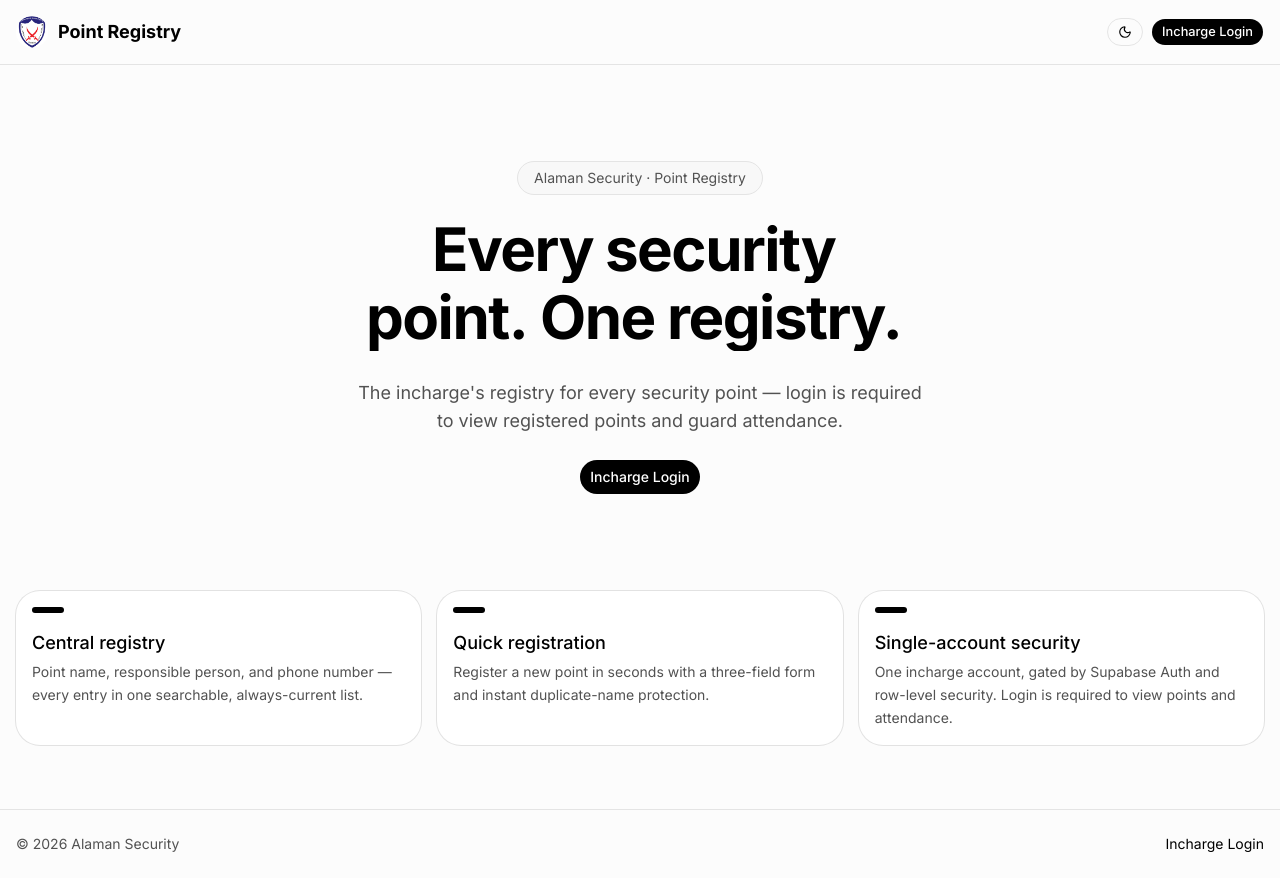
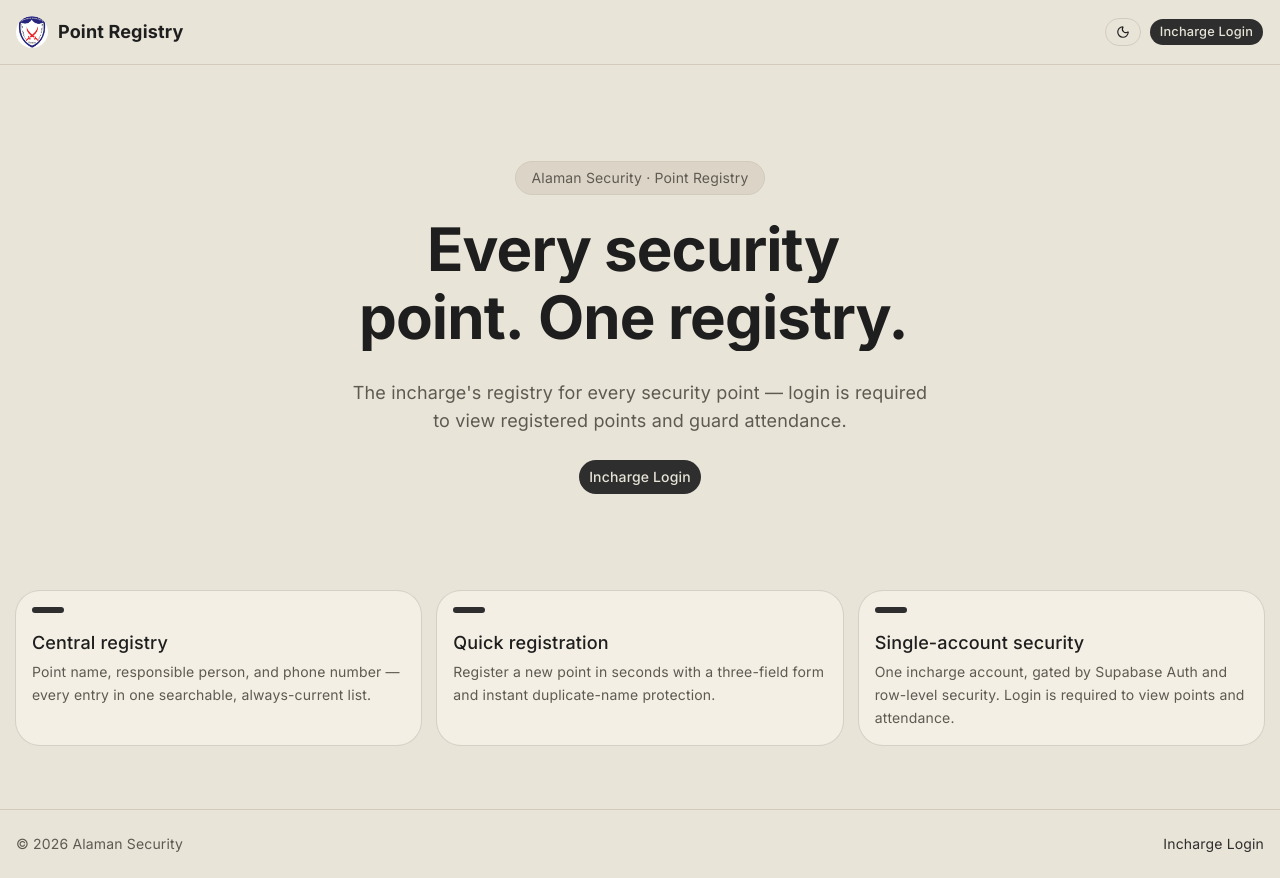
Before and after one commit to Saim-Ali-Awan/Alaman-security-app, a Next.js app: page / in a window 1280 px wide. Built offline with nearby package versions, Linux system fonts and the light colour scheme; no server answers.

Commit message:
Update Color scheme

```diff
--- a/app/globals.css
+++ b/app/globals.css
@@ -3,111 +3,111 @@
 @custom-variant dark (&:is(.dark *));
 
 :root {
-  --background: oklch(0.9900 0 0);
-  --foreground: oklch(0 0 0);
-  --card: oklch(1 0 0);
-  --card-foreground: oklch(0 0 0);
-  --popover: oklch(0.9900 0 0);
-  --popover-foreground: oklch(0 0 0);
-  --primary: oklch(0 0 0);
-  --primary-foreground: oklch(1 0 0);
-  --secondary: oklch(0.9400 0 0);
-  --secondary-foreground: oklch(0 0 0);
-  --muted: oklch(0.9700 0 0);
-  --muted-foreground: oklch(0.4400 0 0);
-  --accent: oklch(0.9400 0 0);
-  --accent-foreground: oklch(0 0 0);
-  --destructive: oklch(0.6300 0.1900 23.0300);
-  --destructive-foreground: oklch(1 0 0);
-  --border: oklch(0.9200 0 0);
-  --input: oklch(0.9400 0 0);
-  --ring: oklch(0 0 0);
-  --chart-1: oklch(0.8100 0.1700 75.3500);
-  --chart-2: oklch(0.5500 0.2200 264.5300);
-  --chart-3: oklch(0.7200 0 0);
-  --chart-4: oklch(0.9200 0 0);
-  --chart-5: oklch(0.5600 0 0);
-  --sidebar: oklch(0.9900 0 0);
-  --sidebar-foreground: oklch(0 0 0);
-  --sidebar-primary: oklch(0 0 0);
-  --sidebar-primary-foreground: oklch(1 0 0);
-  --sidebar-accent: oklch(0.9400 0 0);
-  --sidebar-accent-foreground: oklch(0 0 0);
-  --sidebar-border: oklch(0.9400 0 0);
-  --sidebar-ring: oklch(0 0 0);
-  --font-sans: Geist, sans-serif;
-  --font-serif: Georgia, serif;
-  --font-mono: Geist Mono, monospace;
+  --background: oklch(0.9195 0.0169 88.0030);
+  --foreground: oklch(0.2350 0 0);
+  --card: oklch(0.9530 0.0156 86.4257);
+  --card-foreground: oklch(0.2350 0 0);
+  --popover: oklch(0.9530 0.0156 86.4257);
+  --popover-foreground: oklch(0.2350 0 0);
+  --primary: oklch(0.3012 0 0);
+  --primary-foreground: oklch(0.9169 0.0175 99.6160);
+  --secondary: oklch(0.8647 0.0201 87.5232);
+  --secondary-foreground: oklch(0.3012 0 0);
+  --muted: oklch(0.8340 0.0232 87.1630);
+  --muted-foreground: oklch(0.4688 0.0136 84.5932);
+  --accent: oklch(0.9169 0.0175 99.6160);
+  --accent-foreground: oklch(0.3012 0 0);
+  --destructive: oklch(0.5771 0.2152 27.3250);
+  --destructive-foreground: oklch(1.0000 0 0);
+  --border: oklch(0.8434 0.0231 87.1621);
+  --input: oklch(0.8434 0.0231 87.1621);
+  --ring: oklch(0.3012 0 0);
+  --chart-1: oklch(0.6863 0.1743 34.2614);
+  --chart-2: oklch(0.2350 0 0);
+  --chart-3: oklch(0.4688 0.0136 84.5932);
+  --chart-4: oklch(0.7057 0.0250 82.0932);
+  --chart-5: oklch(0.8340 0.0232 87.1630);
+  --sidebar: oklch(0.8985 0.0199 87.5195);
+  --sidebar-foreground: oklch(0.2350 0 0);
+  --sidebar-primary: oklch(0.3012 0 0);
+  --sidebar-primary-foreground: oklch(0.9169 0.0175 99.6160);
+  --sidebar-accent: oklch(0.9169 0.0175 99.6160);
+  --sidebar-accent-foreground: oklch(0.3012 0 0);
+  --sidebar-border: oklch(0.8434 0.0231 87.1621);
+  --sidebar-ring: oklch(0.3012 0 0);
+  --font-sans: "Inter", sans-serif;
+  --font-serif: "Playfair Display", serif;
+  --font-mono: "JetBrains Mono", monospace;
   --radius: 0.5rem;
   --shadow-x: 0px;
-  --shadow-y: 1px;
-  --shadow-blur: 2px;
+  --shadow-y: 4px;
+  --shadow-blur: 10px;
   --shadow-spread: 0px;
-  --shadow-opacity: 0.18;
-  --shadow-color: hsl(0 0% 0%);
-  --shadow-2xs: 0px 1px 2px 0px hsl(0 0% 0% / 0.09);
-  --shadow-xs: 0px 1px 2px 0px hsl(0 0% 0% / 0.09);
-  --shadow-sm: 0px 1px 2px 0px hsl(0 0% 0% / 0.18), 0px 1px 2px -1px hsl(0 0% 0% / 0.18);
-  --shadow: 0px 1px 2px 0px hsl(0 0% 0% / 0.18), 0px 1px 2px -1px hsl(0 0% 0% / 0.18);
-  --shadow-md: 0px 1px 2px 0px hsl(0 0% 0% / 0.18), 0px 2px 4px -1px hsl(0 0% 0% / 0.18);
-  --shadow-lg: 0px 1px 2px 0px hsl(0 0% 0% / 0.18), 0px 4px 6px -1px hsl(0 0% 0% / 0.18);
-  --shadow-xl: 0px 1px 2px 0px hsl(0 0% 0% / 0.18), 0px 8px 10px -1px hsl(0 0% 0% / 0.18);
-  --shadow-2xl: 0px 1px 2px 0px hsl(0 0% 0% / 0.45);
-  --tracking-normal: 0em;
+  --shadow-opacity: 0.1;
+  --shadow-color: #000000;
+  --shadow-2xs: 0px 4px 10px 0px hsl(0 0% 0% / 0.05);
+  --shadow-xs: 0px 4px 10px 0px hsl(0 0% 0% / 0.05);
+  --shadow-sm: 0px 4px 10px 0px hsl(0 0% 0% / 0.10), 0px 1px 2px -1px hsl(0 0% 0% / 0.10);
+  --shadow: 0px 4px 10px 0px hsl(0 0% 0% / 0.10), 0px 1px 2px -1px hsl(0 0% 0% / 0.10);
+  --shadow-md: 0px 4px 10px 0px hsl(0 0% 0% / 0.10), 0px 2px 4px -1px hsl(0 0% 0% / 0.10);
+  --shadow-lg: 0px 4px 10px 0px hsl(0 0% 0% / 0.10), 0px 4px 6px -1px hsl(0 0% 0% / 0.10);
+  --shadow-xl: 0px 4px 10px 0px hsl(0 0% 0% / 0.10), 0px 8px 10px -1px hsl(0 0% 0% / 0.10);
+  --shadow-2xl: 0px 4px 10px 0px hsl(0 0% 0% / 0.25);
+  --tracking-normal: 0.01em;
   --spacing: 0.25rem;
 }
 
 .dark {
-  --background: oklch(0 0 0);
-  --foreground: oklch(1 0 0);
-  --card: oklch(0.1400 0 0);
-  --card-foreground: oklch(1 0 0);
-  --popover: oklch(0.1800 0 0);
-  --popover-foreground: oklch(1 0 0);
-  --primary: oklch(1 0 0);
-  --primary-foreground: oklch(0 0 0);
-  --secondary: oklch(0.2500 0 0);
-  --secondary-foreground: oklch(1 0 0);
-  --muted: oklch(0.2300 0 0);
-  --muted-foreground: oklch(0.7200 0 0);
-  --accent: oklch(0.3200 0 0);
-  --accent-foreground: oklch(1 0 0);
-  --destructive: oklch(0.6900 0.2000 23.9100);
-  --destructive-foreground: oklch(0 0 0);
-  --border: oklch(0.2600 0 0);
-  --input: oklch(0.3200 0 0);
-  --ring: oklch(0.7200 0 0);
-  --chart-1: oklch(0.8100 0.1700 75.3500);
-  --chart-2: oklch(0.5800 0.2100 260.8400);
-  --chart-3: oklch(0.5600 0 0);
-  --chart-4: oklch(0.4400 0 0);
-  --chart-5: oklch(0.9200 0 0);
-  --sidebar: oklch(0.1800 0 0);
-  --sidebar-foreground: oklch(1 0 0);
-  --sidebar-primary: oklch(1 0 0);
-  --sidebar-primary-foreground: oklch(0 0 0);
-  --sidebar-accent: oklch(0.3200 0 0);
-  --sidebar-accent-foreground: oklch(1 0 0);
-  --sidebar-border: oklch(0.3200 0 0);
-  --sidebar-ring: oklch(0.7200 0 0);
-  --font-sans: Geist, sans-serif;
-  --font-serif: Georgia, serif;
-  --font-mono: Geist Mono, monospace;
+  --background: oklch(0.1913 0 0);
+  --foreground: oklch(0.9173 0.0133 82.4015);
+  --card: oklch(0.2264 0 0);
+  --card-foreground: oklch(0.9173 0.0133 82.4015);
+  --popover: oklch(0.2264 0 0);
+  --popover-foreground: oklch(0.9173 0.0133 82.4015);
+  --primary: oklch(0.8520 0.0205 100.6306);
+  --primary-foreground: oklch(0.3329 0 0);
+  --secondary: oklch(0.2520 0 0);
+  --secondary-foreground: oklch(0.8520 0.0205 100.6306);
+  --muted: oklch(0.2850 0 0);
+  --muted-foreground: oklch(0.6348 0.0113 81.7875);
+  --accent: oklch(0.3329 0 0);
+  --accent-foreground: oklch(0.8520 0.0205 100.6306);
+  --destructive: oklch(0.6368 0.2078 25.3313);
+  --destructive-foreground: oklch(1.0000 0 0);
+  --border: oklch(0.2931 0 0);
+  --input: oklch(0.2931 0 0);
+  --ring: oklch(0.8520 0.0205 100.6306);
+  --chart-1: oklch(0.6863 0.1743 34.2614);
+  --chart-2: oklch(0.8590 0.0209 74.6369);
+  --chart-3: oklch(0.6348 0.0113 81.7875);
+  --chart-4: oklch(0.4681 0.0069 84.5829);
+  --chart-5: oklch(0.3523 0 0);
+  --sidebar: oklch(0.1730 0 0);
+  --sidebar-foreground: oklch(0.9173 0.0133 82.4015);
+  --sidebar-primary: oklch(0.8520 0.0205 100.6306);
+  --sidebar-primary-foreground: oklch(0.3329 0 0);
+  --sidebar-accent: oklch(0.3329 0 0);
+  --sidebar-accent-foreground: oklch(0.8520 0.0205 100.6306);
+  --sidebar-border: oklch(0.2931 0 0);
+  --sidebar-ring: oklch(0.8520 0.0205 100.6306);
+  --font-sans: "Inter", sans-serif;
+  --font-serif: "Playfair Display", serif;
+  --font-mono: "JetBrains Mono", monospace;
   --radius: 0.5rem;
   --shadow-x: 0px;
-  --shadow-y: 1px;
-  --shadow-blur: 2px;
+  --shadow-y: 6px;
+  --shadow-blur: 15px;
   --shadow-spread: 0px;
-  --shadow-opacity: 0.18;
-  --shadow-color: hsl(0 0% 0%);
-  --shadow-2xs: 0px 1px 2px 0px hsl(0 0% 0% / 0.09);
-  --shadow-xs: 0px 1px 2px 0px hsl(0 0% 0% / 0.09);
-  --shadow-sm: 0px 1px 2px 0px hsl(0 0% 0% / 0.18), 0px 1px 2px -1px hsl(0 0% 0% / 0.18);
-  --shadow: 0px 1px 2px 0px hsl(0 0% 0% / 0.18), 0px 1px 2px -1px hsl(0 0% 0% / 0.18);
-  --shadow-md: 0px 1px 2px 0px hsl(0 0% 0% / 0.18), 0px 2px 4px -1px hsl(0 0% 0% / 0.18);
-  --shadow-lg: 0px 1px 2px 0px hsl(0 0% 0% / 0.18), 0px 4px 6px -1px hsl(0 0% 0% / 0.18);
-  --shadow-xl: 0px 1px 2px 0px hsl(0 0% 0% / 0.18), 0px 8px 10px -1px hsl(0 0% 0% / 0.18);
-  --shadow-2xl: 0px 1px 2px 0px hsl(0 0% 0% / 0.45);
+  --shadow-opacity: 0.3;
+  --shadow-color: #000000;
+  --shadow-2xs: 0px 6px 15px 0px hsl(0 0% 0% / 0.15);
+  --shadow-xs: 0px 6px 15px 0px hsl(0 0% 0% / 0.15);
+  --shadow-sm: 0px 6px 15px 0px hsl(0 0% 0% / 0.30), 0px 1px 2px -1px hsl(0 0% 0% / 0.30);
+  --shadow: 0px 6px 15px 0px hsl(0 0% 0% / 0.30), 0px 1px 2px -1px hsl(0 0% 0% / 0.30);
+  --shadow-md: 0px 6px 15px 0px hsl(0 0% 0% / 0.30), 0px 2px 4px -1px hsl(0 0% 0% / 0.30);
+  --shadow-lg: 0px 6px 15px 0px hsl(0 0% 0% / 0.30), 0px 4px 6px -1px hsl(0 0% 0% / 0.30);
+  --shadow-xl: 0px 6px 15px 0px hsl(0 0% 0% / 0.30), 0px 8px 10px -1px hsl(0 0% 0% / 0.30);
+  --shadow-2xl: 0px 6px 15px 0px hsl(0 0% 0% / 0.75);
 }
 
 @theme inline {
@@ -161,6 +161,13 @@
   --shadow-lg: var(--shadow-lg);
   --shadow-xl: var(--shadow-xl);
   --shadow-2xl: var(--shadow-2xl);
+
+  --tracking-tighter: calc(var(--tracking-normal) - 0.05em);
+  --tracking-tight: calc(var(--tracking-normal) - 0.025em);
+  --tracking-normal: var(--tracking-normal);
+  --tracking-wide: calc(var(--tracking-normal) + 0.025em);
+  --tracking-wider: calc(var(--tracking-normal) + 0.05em);
+  --tracking-widest: calc(var(--tracking-normal) + 0.1em);
 }
 
 @layer base {
@@ -169,6 +176,7 @@
   }
   body {
     @apply bg-background text-foreground;
+    letter-spacing: var(--tracking-normal);
   }
 }
 
```
